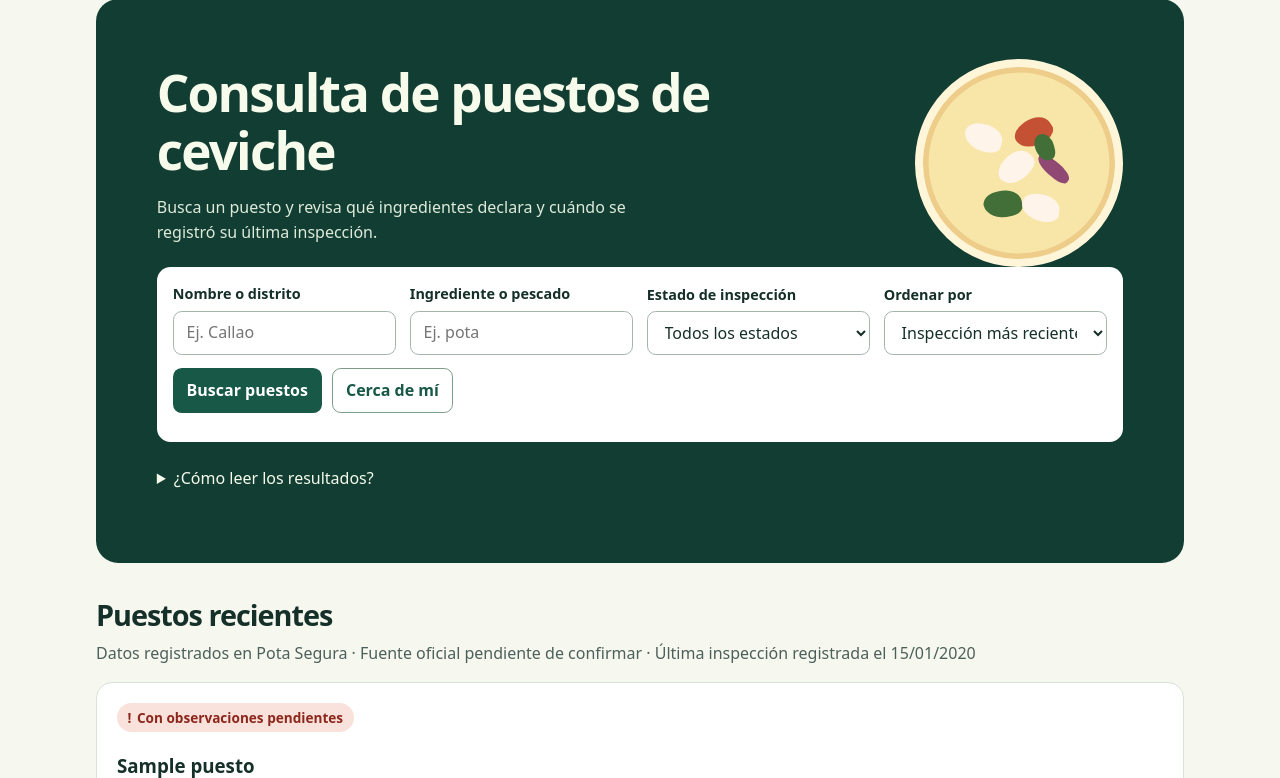
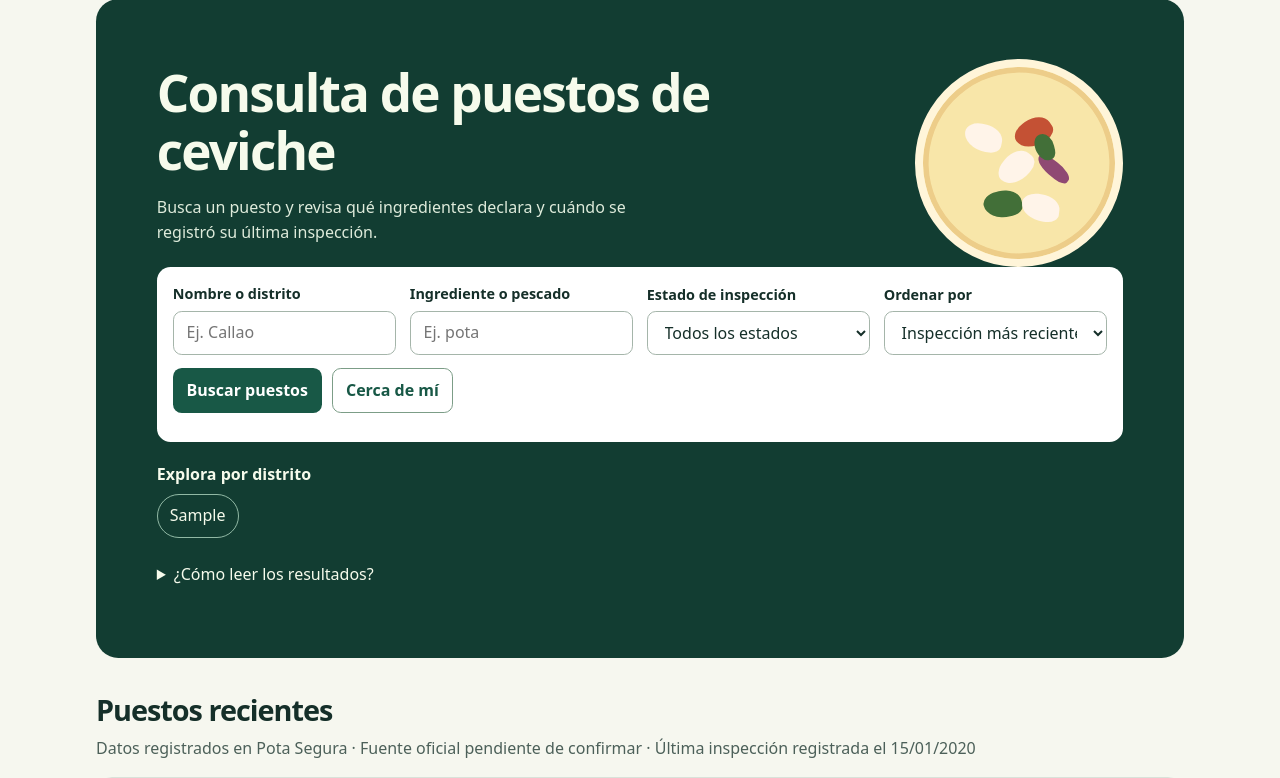
Before and after one commit to jjjoaquo/pota-segura, a Django app: page / in a window 1280 px wide. Shown: the part 124-902 px from the top of the page. Run offline with Django 5.2, Linux system fonts and the light colour scheme; tables that the repository leaves empty hold one stand-in row (values such as "Sample post").

Commit message:
Facilita explorar los distritos con datos de demostración

```diff
--- a/puestos/static/puestos/estilos.css
+++ b/puestos/static/puestos/estilos.css
@@ -126,3 +126,12 @@ main > section.login-panel { max-width: 29rem; margin: 1rem auto 3rem; padding:
 .login-panel .registro-enlace { margin: 1rem 0 0; }
 .login-panel .helptext { color: var(--muted); font-size: .875rem; }
 .confirmacion { color: #184c2c; background: #dcefe0; padding: .7rem; border-radius: .65rem; }
+
+.distritos-rapidos { margin-top: 1.2rem; }
+.distritos-rapidos ul { display: flex; flex-wrap: wrap; gap: .4rem; list-style: none; padding: 0; margin: .45rem 0 0; }
+.distritos-rapidos a {
+  display: inline-flex; align-items: center; min-height: 44px; padding: .25rem .75rem;
+  color: #f6fbec; border: 1px solid #91b9a5; border-radius: 999px; text-decoration: none;
+}
+.distritos-rapidos a:hover { background: #285c4b; text-decoration: underline; }
+.distritos-rapidos a:focus-visible { outline-color: #f8e6a9; }
--- a/puestos/test_busqueda.py
+++ b/puestos/test_busqueda.py
@@ -88,6 +88,10 @@ class BusquedaTests(TestCase):
         for _ in range(2):
             call_command("seed_puestos", stdout=StringIO())
         self.assertEqual(Puesto.objects.filter(nombre__startswith="Demo ·").count(), 10)
+        portada = self.client.get(reverse("lista"))
+        self.assertContains(portada, "Explora por distrito")
+        self.assertContains(portada, "?q=Jes%C3%BAs%20Mar%C3%ADa#resultados")
+        self.assertEqual(self.consultar(q="Jesus Maria")["paginacion"]["total"], 2)
         datos = self.consultar(q="Demo")
         self.assertEqual(datos["paginacion"]["total"], 10)
         self.assertEqual(
--- a/templates/lista.html
+++ b/templates/lista.html
@@ -32,6 +32,16 @@
     <p class="estado-formulario" data-estado role="status"></p>
     <p class="alerta error-busqueda" data-error role="alert" hidden></p>
   </form>
+  {% if distritos %}
+  <div class="distritos-rapidos" aria-label="Buscar por distrito">
+    <strong>Explora por distrito</strong>
+    <ul>
+      {% for distrito in distritos %}
+      <li><a href="{% url 'lista' %}?q={{ distrito|urlencode }}#resultados">{{ distrito }}</a></li>
+      {% endfor %}
+    </ul>
+  </div>
+  {% endif %}
   <details class="leyenda"><summary>¿Cómo leer los resultados?</summary>
     <div>{% for codigo, datos in estados.items %}<span class="chip {{ codigo }}"><span aria-hidden="true">{{ datos.0 }}</span> {{ datos.1 }}</span>{% endfor %}</div>
     <p>«Por vencer» indica que faltan 7 días o menos para la fecha registrada. El estado describe el registro de inspección.</p>
```
Also changed, not shown: README.md.
